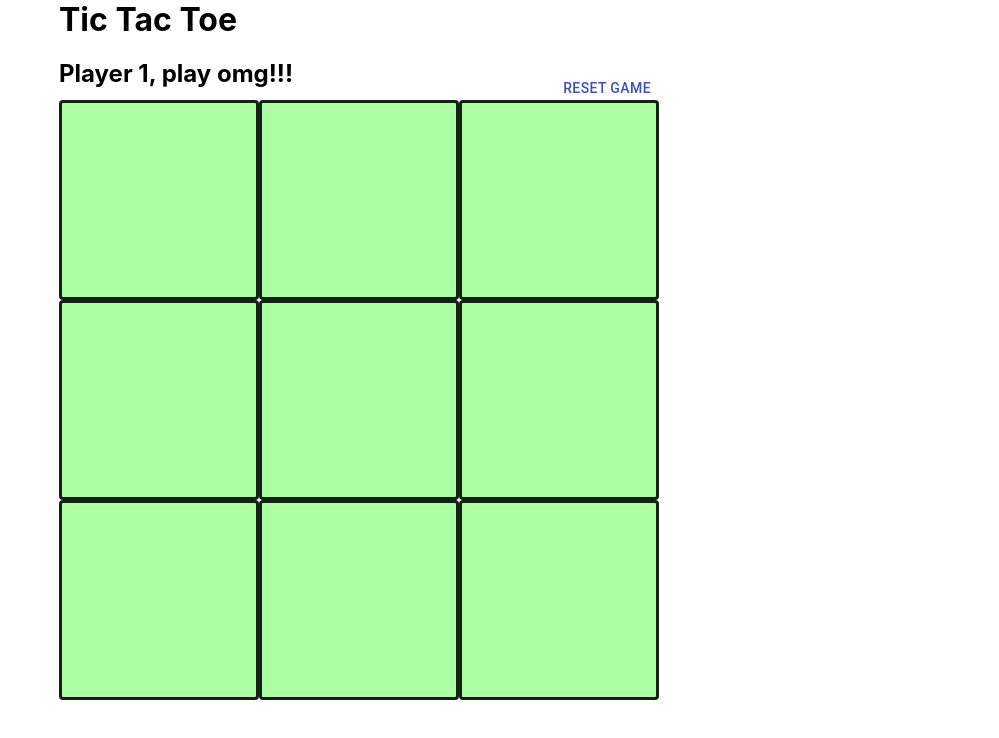
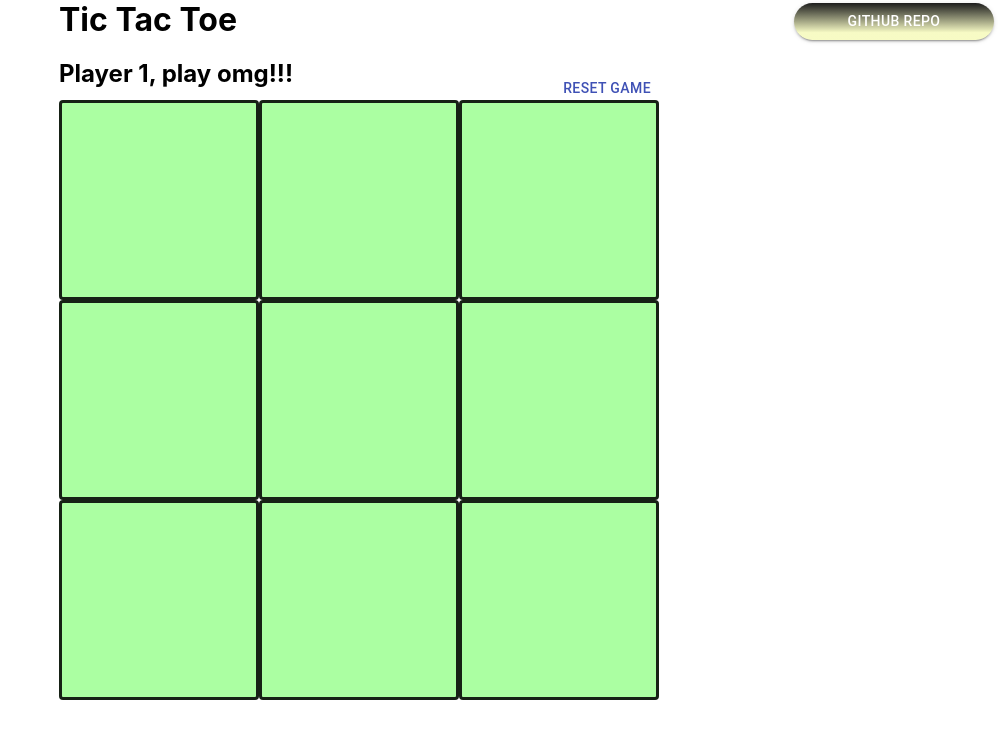
Before and after one commit to metasmash/tp3-web-buffa, a React (Create React App) app: page / in a window 1280 px wide. Shown: the top 738 px of the page, without its empty margins (281-1280 px from the left). Built offline with nearby package versions, Linux system fonts and the light colour scheme.

Commit message:
github button added to project

```diff
--- a/src/App.js
+++ b/src/App.js
@@ -1,9 +1,10 @@
 import React from 'react'
-import { TicTacToe } from './Components'
+import { GithubButton, TicTacToe } from './Components'
 
 function App() {
     return (
         <div className="App">
+            <GithubButton />
             <TicTacToe />
         </div>
     )
--- /dev/null
+++ b/src/Components/GithubButton/GithubButton.jsx
@@ -0,0 +1,22 @@
+import React from 'react'
+import { Button as MuiButton } from '@material-ui/core'
+import { githubButtonStyle } from './css'
+
+const GithubButton = () => {
+    return (
+        <div>
+            <MuiButton
+                style={githubButtonStyle}
+                variant="contained"
+                color="primary"
+                href="https://github.com/metasmash/tp3-web-buffa"
+                target="_blank"
+                rel="noreferrer"
+            >
+                Github repo
+            </MuiButton>
+        </div>
+    )
+}
+
+export default GithubButton
--- /dev/null
+++ b/src/Components/GithubButton/css.js
@@ -0,0 +1,9 @@
+export const githubButtonStyle = {
+    position: 'absolute',
+    width: 200,
+    right: 5,
+    top: 3,
+    borderRadius: 100,
+    background:
+        'linear-gradient(0deg, rgba(221,237,11,0.23853291316526615) 20%, rgba(29,29,29,1) 100%)',
+}
--- a/src/Components/index.js
+++ b/src/Components/index.js
@@ -1,2 +1,3 @@
 export { default as Button } from './Button/Buttons'
 export { default as TicTacToe } from './TicTacToe/TicTacToe'
+export { default as GithubButton } from './GithubButton/GithubButton'
```
